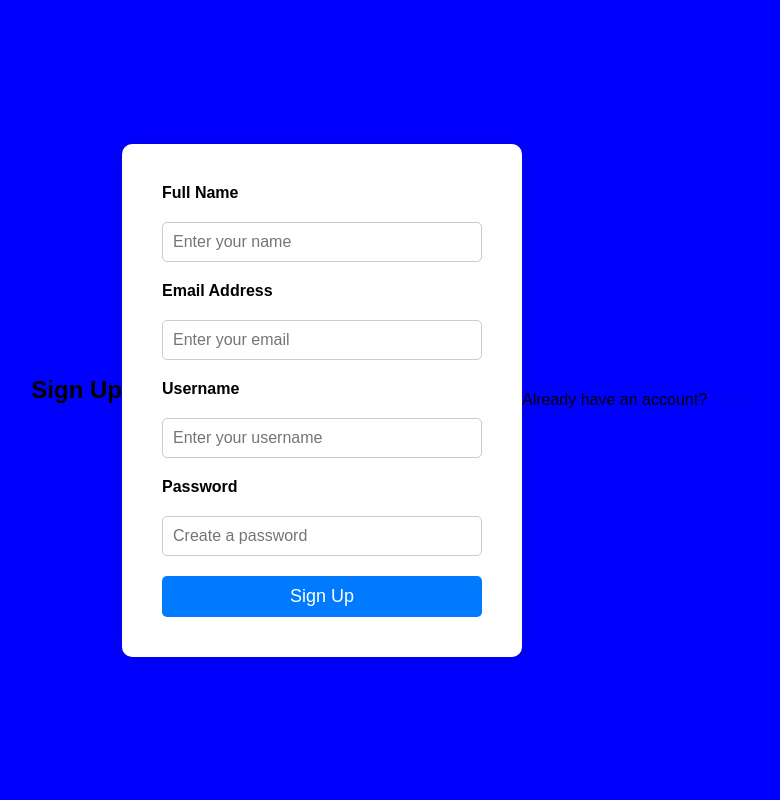
After one commit to com-engineer/IP_Sports_Club, a PHP site: page /login_signUp/signUp.html in a window 1280 px wide. The commit adds this page. Shown: the whole page, without its empty margins (249-1029 px from the left). Run offline with PHP 8.4, Linux system fonts and the light colour scheme.

Commit message:
connected to the server and created different signup and login file

```diff
--- a/index.html
+++ b/index.html
@@ -17,7 +17,7 @@
                 <li><a href="#about">About Us</a></li>
                 <li><a href="#contact">Contact Us</a></li>
                 <li><a href="#services">Services</a></li>
-                <li><button><a href="./login_signUp/login_signUp.html">Login</a></button></li>
+                <li><button><a href="login_signUp/login.html">Login</a></button></li>
             </ul>
         </nav>
     </header>
@@ -33,7 +33,9 @@
             <div class="text">
                 <h1>Welcome to Sports Club!</h1>
                 <p>Discover a community where sports and camaraderie thrive. Join us for top-notch facilities, expert coaching, and an inclusive environment.</p><br>
-                <button onclick="showSignUp()" > Sign Up/Registration</button>
+                <a href="login_signUp/signUp.html">
+                    <button>Sign Up/Registration</button>
+                </a>
             </div>
         </div>
     </section>
--- a/login_signUp/login_signUp.css
+++ b/login_signUp/login_signUp.css
@@ -10,6 +10,7 @@ body {
     background-color: #f4f4f4;
 }
 
+/* Container for both forms */
 .auth-container {
     display: flex;
     justify-content: center;
@@ -20,19 +21,21 @@ body {
 
 .auth-box {
     background-color: white;
-    justify-content: center;
-    align-items: center;
-
     padding: 40px;
     border-radius: 10px;
     box-shadow: 0 0 20px rgba(0, 0, 0, 0.1);
     width: 400px;
+    display: flex;
+    flex-direction: column;
+    align-items: center;
 }
 
+/* Form styling */
 .auth-form {
     display: flex;
     flex-direction: column;
     gap: 15px;
+    width: 100%;
 }
 
 .auth-form h2 {
@@ -49,6 +52,7 @@ body {
     border: 1px solid #ccc;
     border-radius: 5px;
     font-size: 16px;
+    width: 100%;
 }
 
 .auth-form button {
@@ -60,6 +64,7 @@ body {
     border-radius: 5px;
     cursor: pointer;
     font-size: 18px;
+    width: 100%;
 }
 
 .auth-form button:hover {
@@ -79,7 +84,74 @@ body {
     text-decoration: underline;
 }
 
-/* Hide Sign-Up by Default */
+/* Specific to SignUp form */
+.form-container {
+    display: flex;
+    justify-content: center;
+    align-items: center;
+    height: 100vh;
+    background-color: blue;
+}
+
+.form-container h2 {
+    text-align: center;
+    color: black;
+    margin-bottom: 20px;
+}
+
+.form-container form {
+    display: flex;
+    flex-direction: column;
+    gap: 20px;
+    width: 400px;
+    padding: 40px;
+    background-color: white;
+    border-radius: 10px;
+    box-shadow: 0 0 20px rgba(0, 0, 0, 0.1);
+}
+
+.form-container form label {
+    font-weight: bold;
+}
+
+.form-container form input {
+    padding: 10px;
+    border: 1px solid #ccc;
+    border-radius: 5px;
+    font-size: 16px;
+    width: 100%;
+}
+
+.form-container form button {
+    background-color: #007BFF;
+    color: white;
+    align-self: center;
+    border: none;
+    padding: 10px;
+    border-radius: 5px;
+    cursor: pointer;
+    font-size: 18px;
+    width: 100%;
+}
+
+.form-container form button:hover {
+    background-color: #0056b3;
+}
+
+.form-container form p {
+    text-align: center;
+}
+
+.form-container form p a {
+    color: #007BFF;
+    text-decoration: none;
+}
+
+.form-container form p a:hover {
+    text-decoration: underline;
+}
+
+/* Hide elements */
 .hidden {
     display: none;
 }
--- /dev/null
+++ b/login_signUp/signUp.html
@@ -0,0 +1,32 @@
+<!DOCTYPE html>
+<html lang="en">
+<head>
+    <meta charset="UTF-8">
+    <meta name="viewport" content="width=device-width, initial-scale=1.0">
+    <title> Sign Up - Sports Club</title>
+
+    <link rel="stylesheet" href="login_signUp.css">
+</head>
+<body>
+    <div class="form-container">
+        <h2>Sign Up</h2>
+        <form action="login_signUp.php" method="post">
+            <label for="signup-name">Full Name</label>
+            <input type="text" id="signup-name" name="signup-name" required placeholder="Enter your name">
+
+            <label for="signup-email">Email Address</label>
+            <input type="email" id="signup-email" name="signup-email" required placeholder="Enter your email">
+
+            <label for="username">Username</label>
+            <input type="text" id="username" name="username" required placeholder="Enter your username">
+
+            <label for="signup-password">Password</label>
+            <input type="password" id="signup-password" name="signup-password" required placeholder="Create a password">
+
+            <button type="submit" name="signUp">Sign Up</button>
+        </form>
+
+        <p>Already have an account? <a href="login.html">Login</a></p>
+    </div>
+</body>
+</html>
```
Also changed, not shown: login_signUp/login.html (added, +30 -0 lines), login_signUp/login_signUp.html (deleted, +0 -46 lines).
